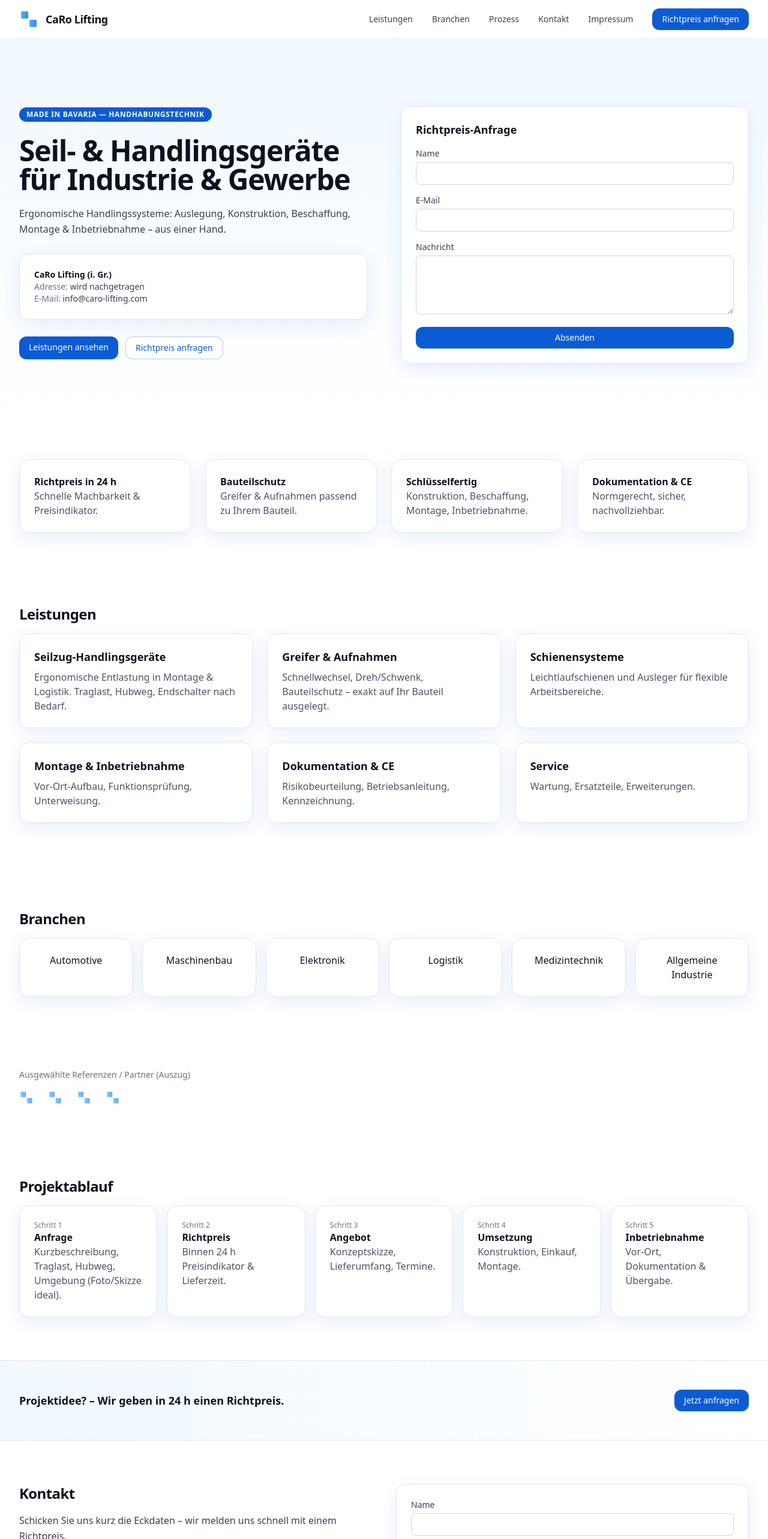
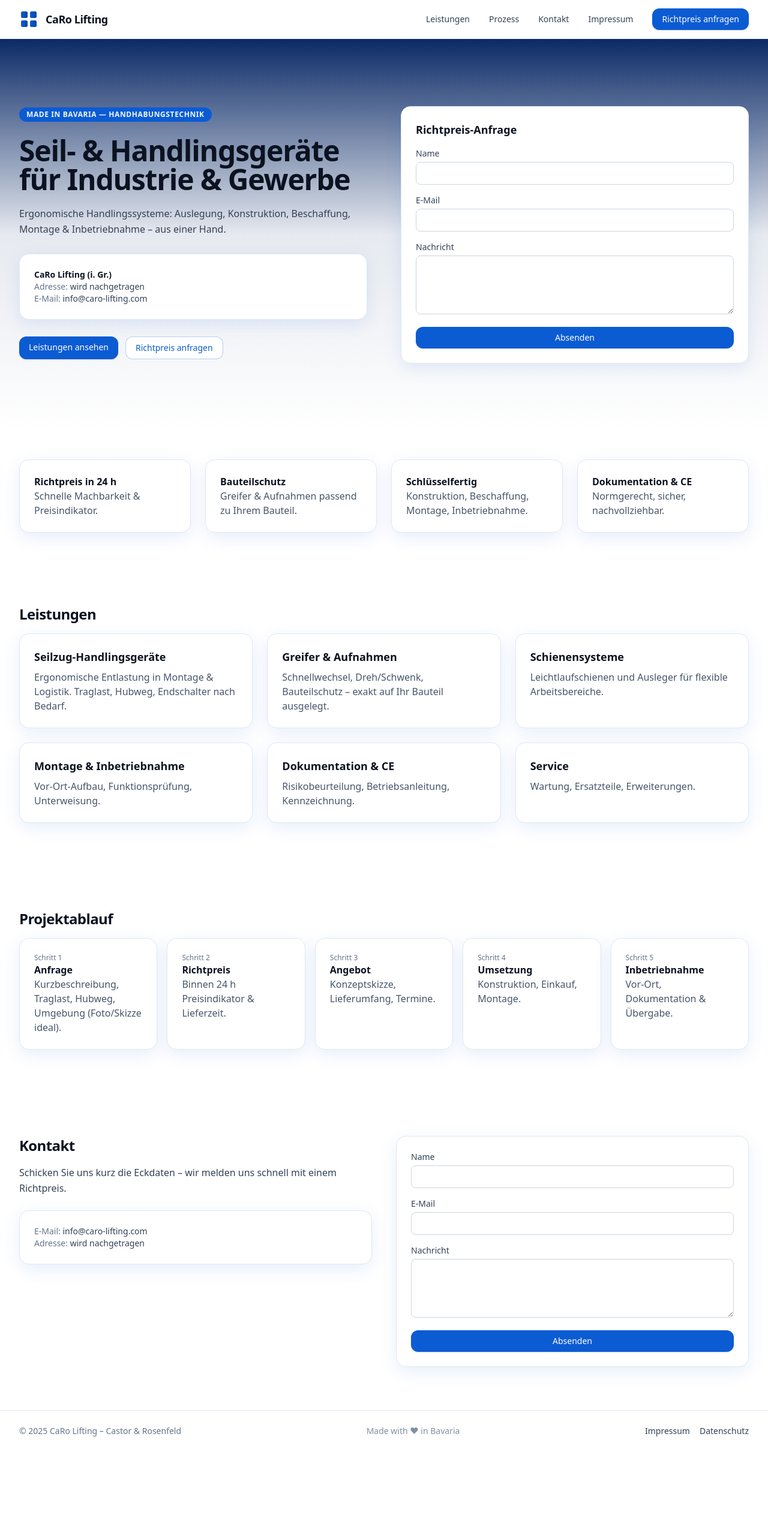
Before and after one commit to PaulCastor-maker/caro-lifting-site, a React (Vite) app: page / in a window 1280 px wide. Shown: the top 2566 px of the page at 60% size. After the commit the page ends 2420 px from the top, so only its background shows below. Built offline with nearby package versions, Linux system fonts and the light colour scheme.

Commit message:
Update App.jsx

```diff
--- a/src/App.jsx
+++ b/src/App.jsx
@@ -12,10 +12,7 @@ export default function App() {
         <Hero sent={sent} setSent={setSent} />
         <Nutzen />
         <Leistungen />
-        <Branchen />
-        <Referenzen />
         <Prozess />
-        <CTA />
         <Kontakt sent={sent} setSent={setSent} />
       </main>
       <Footer />
@@ -28,13 +25,12 @@ function Header() {
   const [open, setOpen] = useState(false)
   const nav = [
     { href: "#leistungen", label: "Leistungen" },
-    { href: "#branchen", label: "Branchen" },
-    { href: "#prozess", label: "Prozess" },
-    { href: "#kontakt", label: "Kontakt" },
+    { href: "#prozess",    label: "Prozess" },
+    { href: "#kontakt",    label: "Kontakt" },
     { href: "/impressum.html", label: "Impressum" },
   ]
   return (
-    <header className="sticky top-0 z-40 bg-white/75 backdrop-blur border-b border-slate-200/60">
+    <header className="sticky top-0 z-40 bg-white/80 backdrop-blur border-b border-slate-200/60">
       <div className="container">
         <div className="flex h-16 items-center justify-between">
           <a href="/" className="flex items-center gap-3">
@@ -71,11 +67,12 @@ function Header() {
   )
 }
 
-/* ---------- Hero mit Formular ---------- */
+/* ---------- Hero ---------- */
 function Hero({ sent, setSent }) {
   return (
-    <section className="relative overflow-hidden scroll-mt-24" id="start">
-      <div className="absolute inset-0 -z-10 bg-gradient-to-b from-sky-50 to-white" />
+    <section className="relative overflow-hidden scroll-mt-24">
+      {/* dunkles Blau -> weich nach Weiß */}
+      <div className="absolute inset-0 -z-10 bg-gradient-to-b from-[#0b2a66] via-[#0b2a66]/10 to-white" />
       <div className="container py-18 lg:py-28 grid lg:grid-cols-2 gap-14 items-start">
         <div>
           <span className="badge">Made in Bavaria — Handhabungstechnik</span>
@@ -98,6 +95,7 @@ function Hero({ sent, setSent }) {
           </div>
         </div>
 
+        {/* Formular rechts */}
         <div className="card" id="kontakt">
           <h2 className="text-lg font-semibold mb-4">Richtpreis-Anfrage</h2>
           {sent ? (
@@ -131,7 +129,7 @@ function Hero({ sent, setSent }) {
   )
 }
 
-/* ---------- Nutzen (USP) ---------- */
+/* ---------- Nutzen ---------- */
 function Nutzen() {
   const usps = [
     ["Richtpreis in 24 h", "Schnelle Machbarkeit & Preisindikator."],
@@ -157,11 +155,11 @@ function Nutzen() {
 function Leistungen() {
   const items = [
     { title: "Seilzug-Handlingsgeräte", desc: "Ergonomische Entlastung in Montage & Logistik. Traglast, Hubweg, Endschalter nach Bedarf." },
-    { title: "Greifer & Aufnahmen", desc: "Schnellwechsel, Dreh/Schwenk, Bauteilschutz – exakt auf Ihr Bauteil ausgelegt." },
-    { title: "Schienensysteme", desc: "Leichtlaufschienen und Ausleger für flexible Arbeitsbereiche." },
+    { title: "Greifer & Aufnahmen",     desc: "Schnellwechsel, Dreh/Schwenk, Bauteilschutz – exakt auf Ihr Bauteil ausgelegt." },
+    { title: "Schienensysteme",          desc: "Leichtlaufschienen und Ausleger für flexible Arbeitsbereiche." },
     { title: "Montage & Inbetriebnahme", desc: "Vor-Ort-Aufbau, Funktionsprüfung, Unterweisung." },
-    { title: "Dokumentation & CE", desc: "Risikobeurteilung, Betriebsanleitung, Kennzeichnung." },
-    { title: "Service", desc: "Wartung, Ersatzteile, Erweiterungen." },
+    { title: "Dokumentation & CE",       desc: "Risikobeurteilung, Betriebsanleitung, Kennzeichnung." },
+    { title: "Service",                  desc: "Wartung, Ersatzteile, Erweiterungen." },
   ]
   return (
     <section id="leistungen" className="container py-18 scroll-mt-24">
@@ -178,43 +176,14 @@ function Leistungen() {
   )
 }
 
-/* ---------- Branchen ---------- */
-function Branchen() {
-  const items = [
-    "Automotive", "Maschinenbau", "Elektronik", "Logistik", "Medizintechnik", "Allgemeine Industrie",
-  ]
-  return (
-    <section id="branchen" className="container py-18 scroll-mt-24">
-      <h2 className="section">Branchen</h2>
-      <div className="grid sm:grid-cols-3 lg:grid-cols-6 gap-4">
-        {items.map((b, i) => (
-          <div key={i} className="card text-center py-6">{b}</div>
-        ))}
-      </div>
-    </section>
-  )
-}
-
-/* ---------- Referenzen (Logos Placeholder) ---------- */
-function Referenzen() {
-  return (
-    <section className="container py-12">
-      <div className="text-sm text-slate-500 mb-4">Ausgewählte Referenzen / Partner (Auszug)</div>
-      <div className="flex flex-wrap items-center gap-6 opacity-70">
-        <MiniKaro /><MiniKaro /><MiniKaro /><MiniKaro />
-      </div>
-    </section>
-  )
-}
-
 /* ---------- Prozess ---------- */
 function Prozess() {
   const steps = [
-    ["Anfrage", "Kurzbeschreibung, Traglast, Hubweg, Umgebung (Foto/Skizze ideal)."],
-    ["Richtpreis", "Binnen 24 h Preisindikator & Lieferzeit."],
-    ["Angebot", "Konzeptskizze, Lieferumfang, Termine."],
-    ["Umsetzung", "Konstruktion, Einkauf, Montage."],
-    ["Inbetriebnahme", "Vor-Ort, Dokumentation & Übergabe."],
+    ["Anfrage",       "Kurzbeschreibung, Traglast, Hubweg, Umgebung (Foto/Skizze ideal)."],
+    ["Richtpreis",    "Binnen 24 h Preisindikator & Lieferzeit."],
+    ["Angebot",       "Konzeptskizze, Lieferumfang, Termine."],
+    ["Umsetzung",     "Konstruktion, Einkauf, Montage."],
+    ["Inbetriebnahme","Vor-Ort, Dokumentation & Übergabe."],
   ]
   return (
     <section id="prozess" className="container py-18 scroll-mt-24">
@@ -228,18 +197,6 @@ function Prozess() {
           </li>
         ))}
       </ol>
-    </section>
-  )
-}
-
-/* ---------- CTA-Streifen ---------- */
-function CTA() {
-  return (
-    <section className="bg-gradient-to-r from-sky-50 to-white border-y border-slate-200">
-      <div className="container py-12 flex flex-col md:flex-row items-center justify-between gap-4">
-        <div className="text-lg font-semibold">Projektidee? – Wir geben in 24 h einen Richtpreis.</div>
-        <a href="#kontakt" className="btn">Jetzt anfragen</a>
-      </div>
     </section>
   )
 }
@@ -294,8 +251,11 @@ function Kontakt({ sent, setSent }) {
 function Footer() {
   return (
     <footer className="border-t border-slate-200 py-6">
-      <div className="container text-sm text-slate-500 flex items-center justify-between">
+      <div className="container text-sm text-slate-500 flex flex-col md:flex-row gap-3 md:gap-0 items-center justify-between">
         <span>© {new Date().getFullYear()} CaRo Lifting – Castor & Rosenfeld</span>
+        <span className="opacity-80">
+          Made with <span aria-hidden="true">❤</span> in Bavaria
+        </span>
         <div className="flex items-center gap-4">
           <a className="link" href="/impressum.html">Impressum</a>
           <a className="link" href="/datenschutz.html">Datenschutz</a>
@@ -315,18 +275,20 @@ function Label({ title, children }) {
   )
 }
 
+/* Vollständiges 4-Kästchen-Karo, zuverlässig skaliert */
 function KaroLogo({ className = "h-8 w-8" }) {
   return (
-    <svg viewBox="0 0 64 64" className={className} aria-hidden="true">
+    <svg viewBox="0 0 64 64" className={className} role="img" aria-label="CaRo Logo" preserveAspectRatio="xMidYMid meet">
       <defs>
         <linearGradient id="g" x1="0" x2="1">
-          <stop offset="0" stopColor="#38bdf8" />
-          <stop offset="1" stopColor="#3b82f6" />
+          <stop offset="0" stopColor="#0b5bd3"/>
+          <stop offset="1" stopColor="#0843a6"/>
         </linearGradient>
       </defs>
-      <rect x="6" y="6" width="24" height="24" rx="4" fill="url(#g)" />
-      <rect x="34" y="34" width="24" height="24" rx="4" fill="url(#g)" />
+      <rect x="6"  y="6"  width="22" height="22" rx="5" fill="url(#g)"/>
+      <rect x="36" y="6"  width="22" height="22" rx="5" fill="url(#g)"/>
+      <rect x="6"  y="36" width="22" height="22" rx="5" fill="url(#g)"/>
+      <rect x="36" y="36" width="22" height="22" rx="5" fill="url(#g)"/>
     </svg>
   )
 }
-function MiniKaro() { return <KaroLogo className="h-6 w-6" /> }
```
